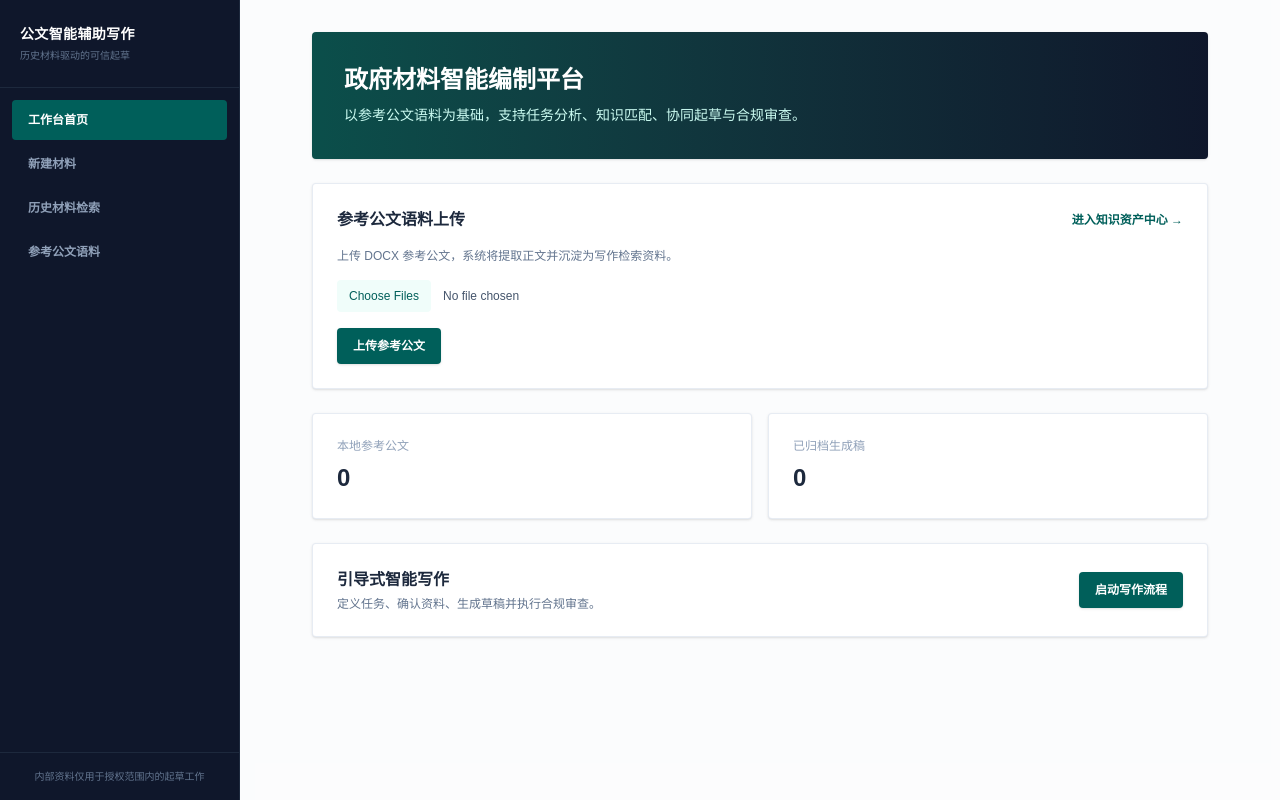
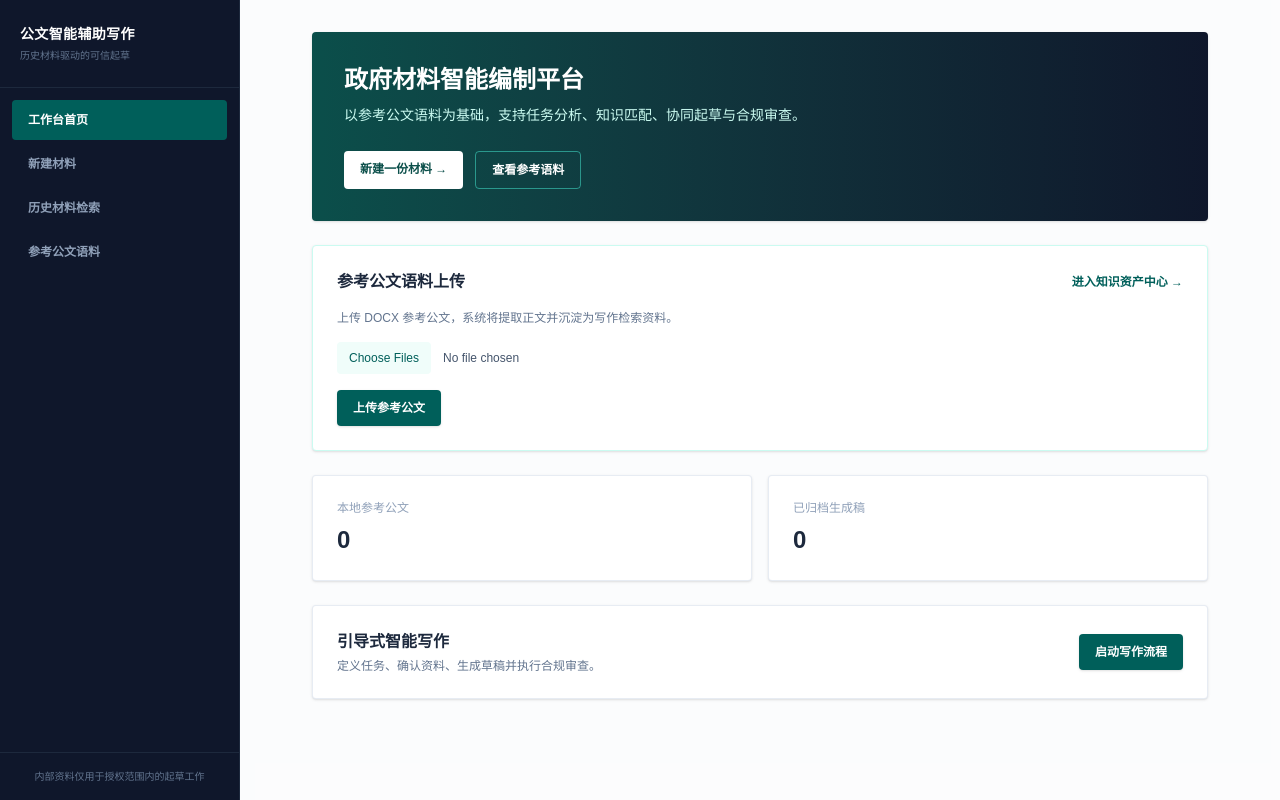
Before and after one commit to zhuanbang111-sudo/Government-Project-Vision, a Next.js app: page / in a window 1280 px wide. Built offline with nearby package versions, Linux system fonts and the light colour scheme; no server answers; the database is empty.

Commit message:
Add homepage navigation and automatic stats loading

```diff
--- a/app/page.tsx
+++ b/app/page.tsx
@@ -1,6 +1,6 @@
 "use client";
 
-import { ChangeEvent, useState } from "react";
+import { ChangeEvent, useEffect, useState } from "react";
 import Link from "next/link";
 import { theme } from "./ui-config";
 
@@ -18,6 +18,10 @@ export default function HomePage() {
     const response = await fetch("/api/stats");
     if (response.ok) setStats(await response.json() as Stats);
   };
+  useEffect(() => {
+    const timer = window.setTimeout(() => { void loadStats(); }, 0);
+    return () => window.clearTimeout(timer);
+  }, []);
   const upload = async () => {
     if (!files?.length) { setError("请先选择参考公文文件。"); return; }
     setUploading(true); setError(null); setResult(null);
@@ -37,9 +41,13 @@ export default function HomePage() {
     <section className={`${theme.card} bg-gradient-to-r from-teal-900 to-slate-900 border-none p-8 text-white`}>
       <h1 className="text-2xl font-bold">政府材料智能编制平台</h1>
       <p className="mt-2 max-w-2xl text-sm leading-relaxed text-teal-100">以参考公文语料为基础，支持任务分析、知识匹配、协同起草与合规审查。</p>
+      <div className="mt-6 flex flex-wrap gap-3">
+        <Link href="/generate" className="rounded bg-white px-4 py-2.5 text-xs font-bold text-teal-900 transition-colors hover:bg-teal-50">新建一份材料 →</Link>
+        <Link href="/library" className="rounded border border-teal-300/50 px-4 py-2.5 text-xs font-semibold text-white hover:bg-white/10">查看参考语料</Link>
+      </div>
     </section>
 
-    <section className={`${theme.card} p-6`}>
+    <section className={`${theme.card} border-teal-100 p-6`}>
       <div className="mb-4 flex items-center justify-between"><h2 className="font-bold text-slate-800">参考公文语料上传</h2><Link href="/library" className="text-xs font-semibold text-teal-800 hover:underline">进入知识资产中心 →</Link></div>
       <p className="mb-4 text-xs text-slate-500">上传 DOCX 参考公文，系统将提取正文并沉淀为写作检索资料。</p>
       <input type="file" multiple accept=".docx" onChange={(event: ChangeEvent<HTMLInputElement>) => setFiles(event.target.files)} className="block w-full text-xs text-slate-600 file:mr-3 file:rounded file:border-0 file:bg-teal-50 file:px-3 file:py-2 file:text-teal-800" />
```
